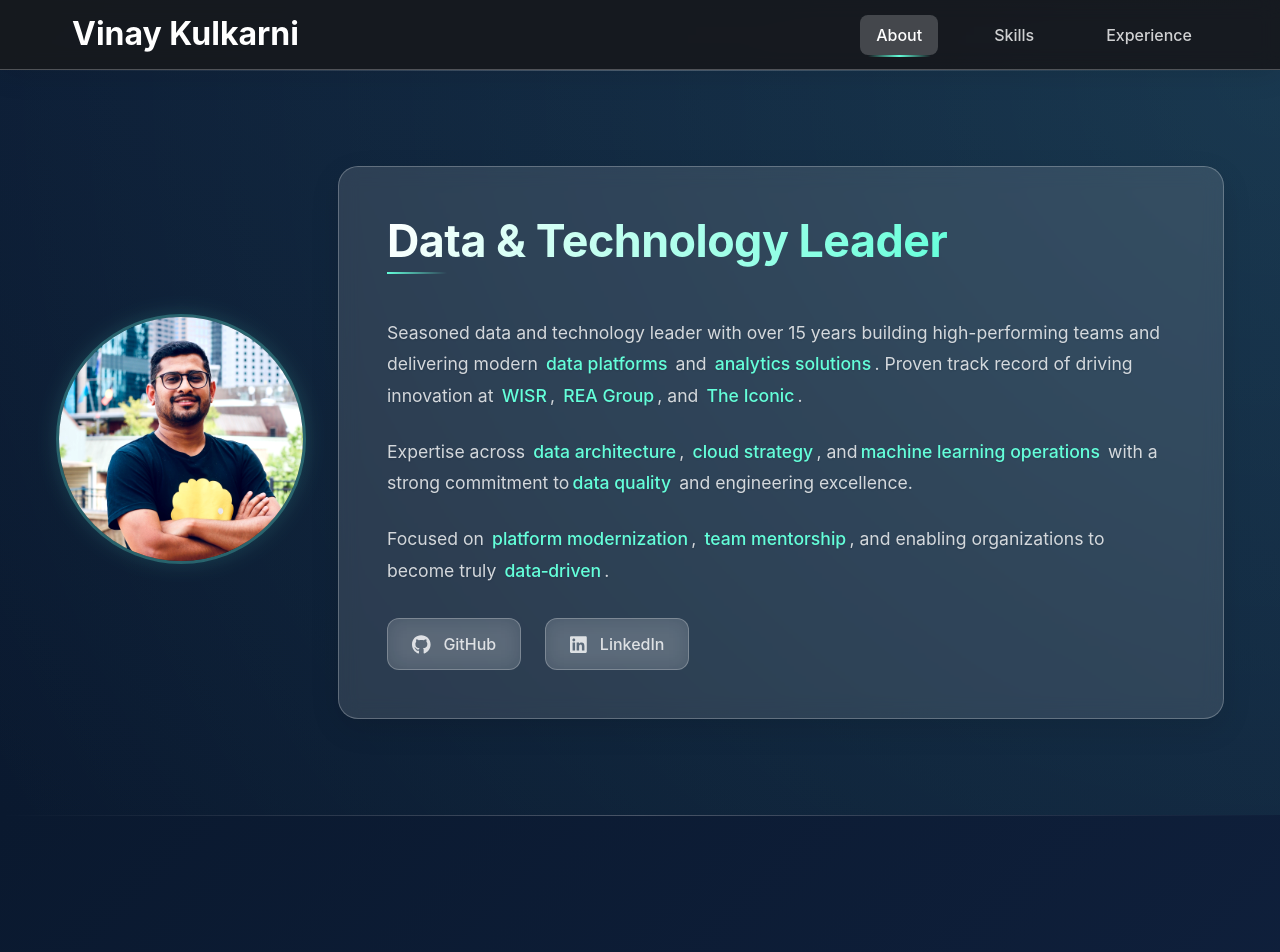
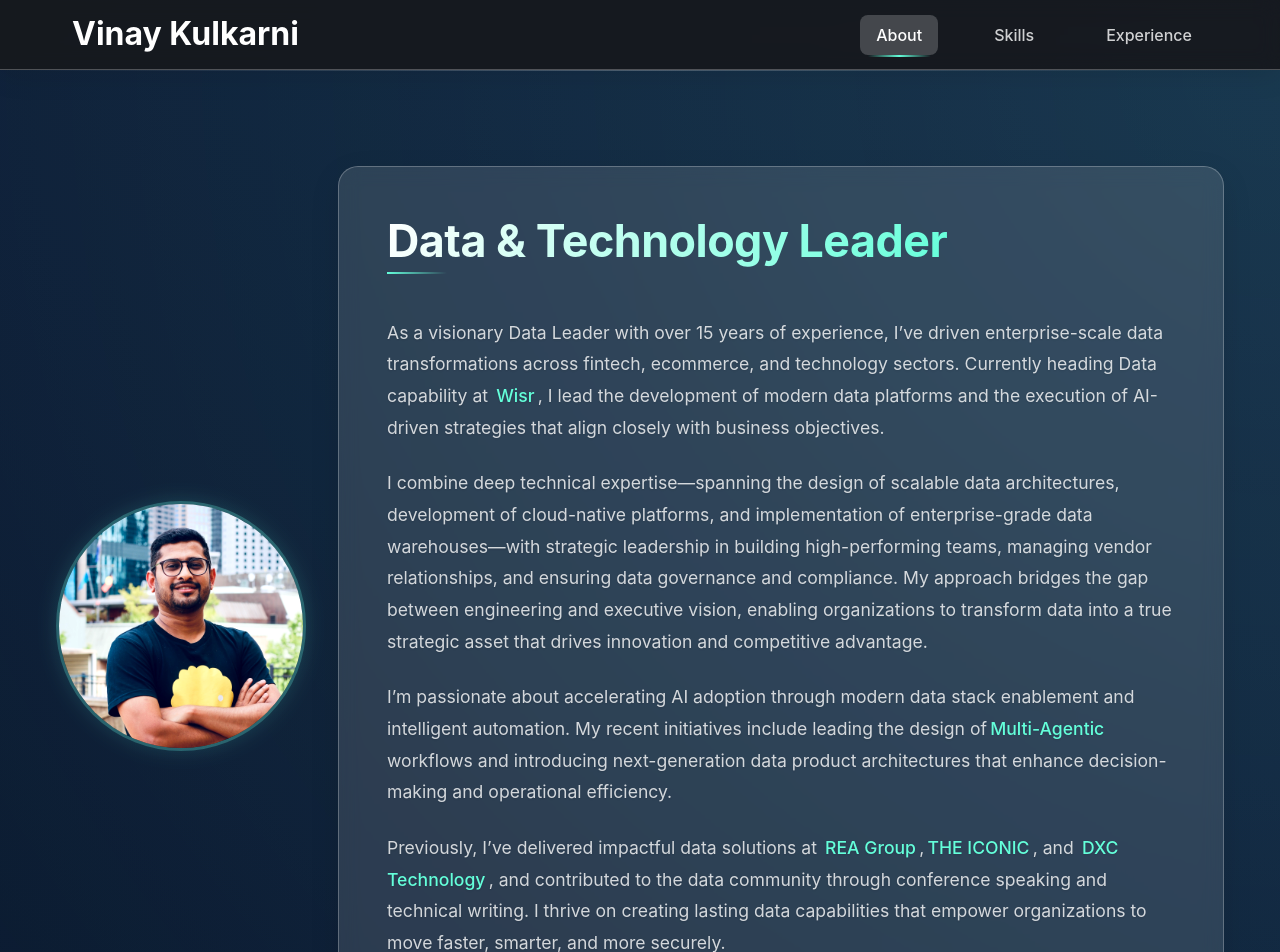
Before and after one commit to vincyf1/personal-website, a React (Vite) app: page /#about in a window 1280 px wide. Shown: the top 952 px of the page. Built offline with nearby package versions, Linux system fonts and the light colour scheme.

Commit message:
Update about section

```diff
--- a/src/components/Hero.tsx
+++ b/src/components/Hero.tsx
@@ -198,19 +198,30 @@
             <Title>Data & Technology Leader</Title>
             <Tagline>
               <p>
-                Seasoned data and technology leader with over 15 years building high-performing teams and
-                delivering modern <strong>data platforms</strong> and <strong>analytics solutions</strong>.
-                Proven track record of driving innovation at <strong>WISR</strong>, <strong>REA Group</strong>,
-                and <strong>The Iconic</strong>.
+                As a visionary Data Leader with over 15 years of experience, I’ve driven enterprise-scale
+                data transformations across fintech, ecommerce, and technology sectors. Currently heading
+                Data capability at <strong>Wisr</strong>, I lead the development of modern data platforms and
+                the execution of AI-driven strategies that align closely with business objectives.
               </p>
               <p>
-                Expertise across <strong>data architecture</strong>, <strong>cloud strategy</strong>, and
-                <strong>machine learning operations</strong> with a strong commitment to
-                <strong>data quality</strong> and engineering excellence.
+                I combine deep technical expertise—spanning the design of scalable data architectures,
+                development of cloud-native platforms, and implementation of enterprise-grade data
+                warehouses—with strategic leadership in building high-performing teams, managing vendor
+                relationships, and ensuring data governance and compliance. My approach bridges the gap
+                between engineering and executive vision, enabling organizations to transform data into a
+                true strategic asset that drives innovation and competitive advantage.
               </p>
               <p>
-                Focused on <strong>platform modernization</strong>, <strong>team mentorship</strong>, and
-                enabling organizations to become truly <strong>data‑driven</strong>.
+                I’m passionate about accelerating AI adoption through modern data stack enablement and
+                intelligent automation. My recent initiatives include leading the design of
+                <strong>Multi-Agentic</strong> workflows and introducing next-generation data product
+                architectures that enhance decision-making and operational efficiency.
+              </p>
+              <p>
+                Previously, I’ve delivered impactful data solutions at <strong>REA Group</strong>,
+                <strong>THE ICONIC</strong>, and <strong>DXC Technology</strong>, and contributed to the data
+                community through conference speaking and technical writing. I thrive on creating lasting
+                data capabilities that empower organizations to move faster, smarter, and more securely.
               </p>
             </Tagline>
             <SocialLinks>
```
